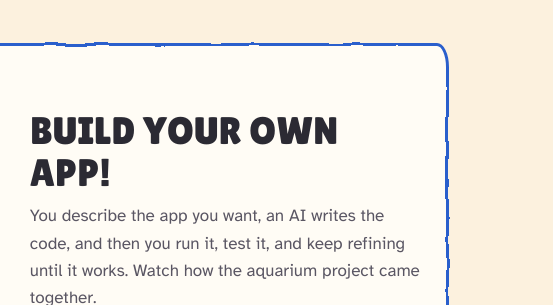
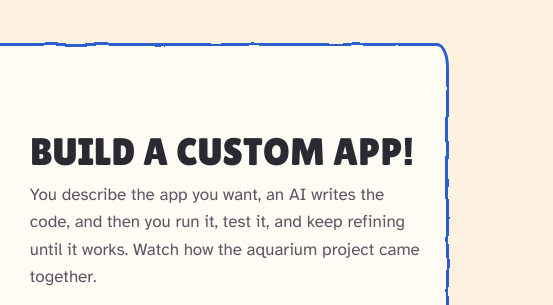
Before and after one commit to brimmer-tech/brimmer-tech.github.io, a plain HTML site: page index.html in a window 1280 px wide. Shown: the part 498-803 px from the top of the page, 727-1280 px from the left. Drawn offline with Linux system fonts and the light colour scheme.

Commit message:
Update heading from 'BUILD YOUR OWN APP!' to 'BUILD A CUSTOM APP!'

```diff
--- a/index.html
+++ b/index.html
@@ -274,7 +274,7 @@
         </video>
       </div>
       <div class="video-text">
-        <h2 id="vibe">BUILD YOUR OWN APP!</h2>
+        <h2 id="vibe">BUILD A CUSTOM APP!</h2>
         <p>You describe the app you want, an AI writes the code, and then you run it, test it, and keep refining until it works. Watch how the aquarium project came together.</p>
         <ol class="steps" aria-label="The four steps of vibe coding">
           <li class="sketch">Describe</li>
```
